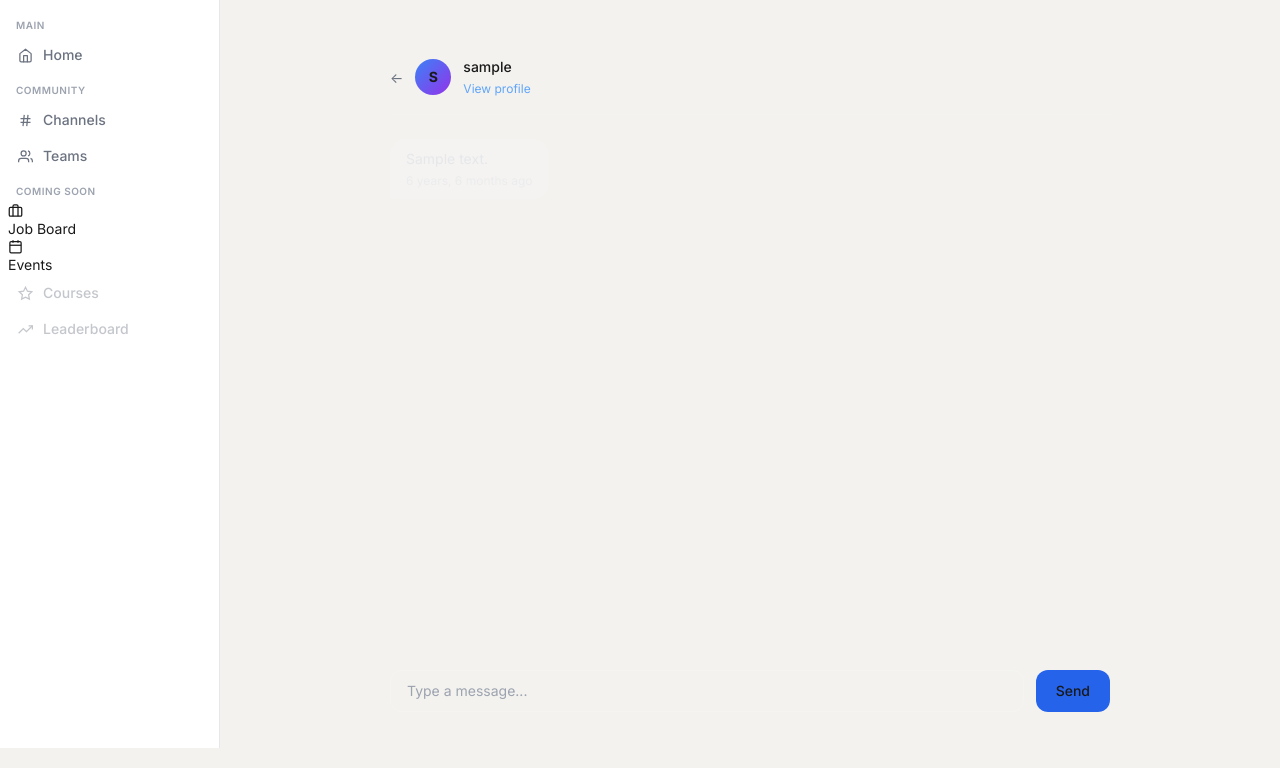
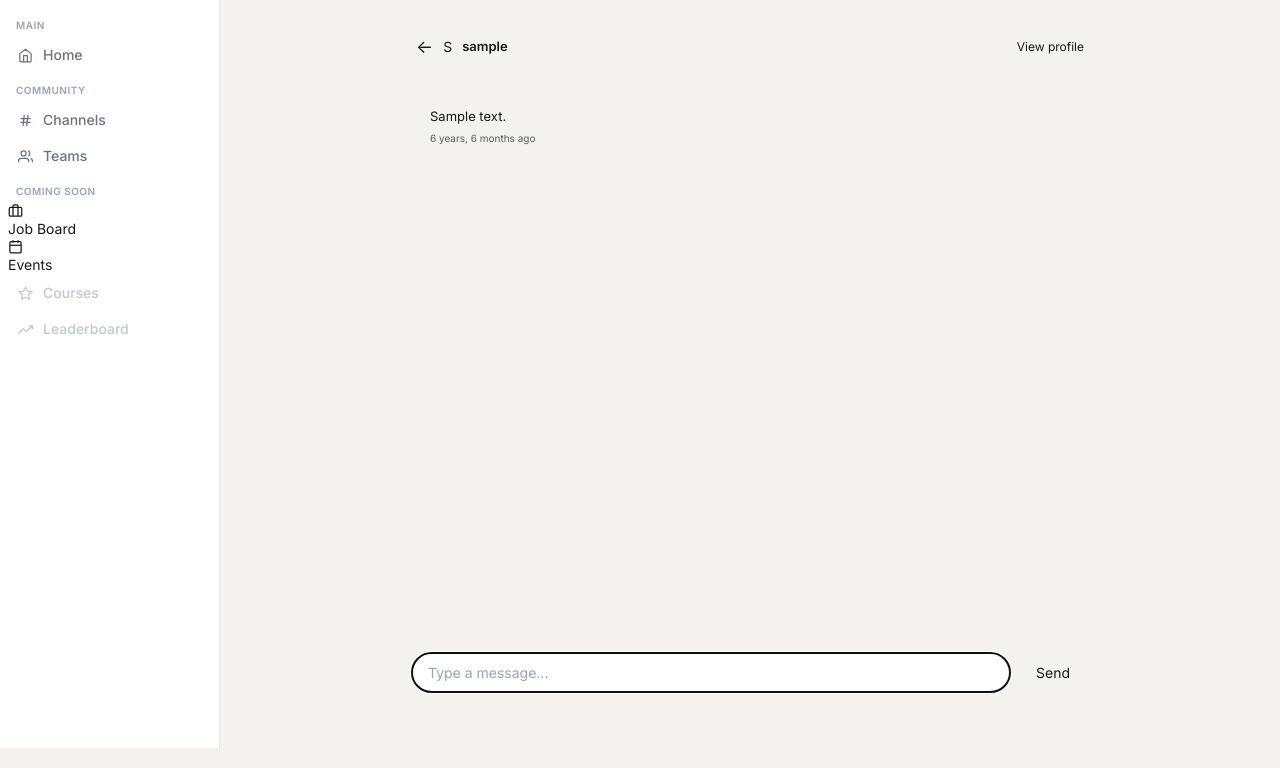
Before and after one commit to olasunkamiabdulrasheed-design/techspere, a Django app: template templates/messagings/conversation.html in a window 1280 px wide. Shown: the part 52-820 px from the top of the page. Run offline with Django 5.2, Linux system fonts and the light colour scheme; the template is opened without the code that fills it: most values are stand-ins (such as "Sample title", 1, 10 or a date in 2020); parts of the project's set-up code (start-up, migrations or seed data) failed here and were passed over; some libraries are stand-ins or nearby versions.

Commit message:
11/06, fix  issues

```diff
--- a/templates/messagings/conversation.html
+++ b/templates/messagings/conversation.html
@@ -1,42 +1,59 @@
 {% extends 'base.html' %}
+{% block title %}Chat with {{ other.username }} — TechSphere{% endblock %}
 {% block content %}
-<div class="max-w-3xl mx-auto px-6 py-8 flex flex-col" style="height: calc(100vh - 80px);">
-    <div class="flex items-center gap-3 mb-6 pb-4 border-b border-white/10">
-        <a href="{% url 'inbox' %}" class="text-gray-500 hover:text-blue-400">&larr;</a>
-        <div class="w-9 h-9 rounded-full bg-gradient-to-br from-blue-500 to-purple-600 flex items-center justify-center font-bold text-sm">
-            {{ other.username|slice:":1"|upper }}
+
+<div style="max-width: 700px; margin: 0 auto; display: flex; flex-direction: column; height: calc(100vh - 120px);">
+
+  <!-- HEADER -->
+  <div class="card" style="padding: 12px 16px; margin-bottom: 12px; display: flex; align-items: center; gap: 10px;">
+    <a href="{% url 'inbox' %}" style="color: var(--text-3); text-decoration: none; font-size: 18px; line-height: 1;" onmouseover="this.style.color='var(--accent)'" onmouseout="this.style.color='var(--text-3)'">←</a>
+    <div class="avatar avatar-sm">{{ other.username|slice:":1"|upper }}</div>
+    <div>
+      <p style="font-size: 13px; font-weight: 600; color: var(--text);">{{ other.username }}</p>
     </div>
-        <div>
-            <p class="font-medium">{{ other.username }}</p>
-            <a href="{% url 'profile' other.username %}" class="text-xs text-blue-400 hover:underline">View profile</a>
+    <a href="{% url 'profile' other.username %}" style="margin-left: auto; font-size: 12px; color: var(--accent); text-decoration: none;">View profile</a>
   </div>
-    </div>
-    <div class="flex-1 overflow-y-auto space-y-3 mb-4">
+
+  <!-- MESSAGES -->
+   <div id="messages-container" class="card" style="flex: 1; overflow-y: auto; padding: 16px; display: flex; flex-direction: column; gap: 10px; margin-bottom: 12px;">
     {% for message in chat_messages %}
-        <div class="flex {% if message.sender == user %}justify-end{% endif %}">
-            <div class="max-w-xs px-4 py-2.5 rounded-2xl text-sm
+    <div style="display: flex; {% if message.sender == user %}justify-content: flex-end;{% endif %}">
+      <div style="max-width: 65%; padding: 10px 14px; border-radius: 16px; font-size: 13px; line-height: 1.5;
         {% if message.sender == user %}
-                bg-blue-600 text-white rounded-br-sm
+        background: var(--accent); color: white; border-bottom-right-radius: 4px;
         {% else %}
-                bg-white/10 text-gray-200 rounded-bl-sm
+        background: var(--bg); color: var(--text); border: 1px solid var(--border); border-bottom-left-radius: 4px;
         {% endif %}">
-                <p>{{ message.content }}</p>
-                <p class="text-xs mt-1 opacity-60">{{ message.created_at|timesince }} ago</p>
+        <p style="margin: 0;">{{ message.content }}</p>
+        <p style="font-size: 10px; margin-top: 4px; opacity: 0.7; text-align: {% if message.sender == user %}right{% else %}left{% endif %};">{{ message.created_at|timesince }} ago</p>
       </div>
     </div>
     {% empty %}
-        <p class="text-center text-sm text-gray-500 py-8">No messages yet. Say hello!</p>
+    <div style="text-align: center; padding: 32px;">
+      <p style="font-size: 13px; color: var(--text-3);">No messages yet. Say hello! 👋</p>
+    </div>
     {% endfor %}
   </div>
-    <form method="post" class="flex gap-3">
+
+  <!-- INPUT -->
+  <div class="card" style="padding: 12px;">
+    <form method="post" style="display: flex; gap: 8px; align-items: center;">
       {% csrf_token %}
-        <input type="text" name="content" placeholder="Type a message..."
-            class="flex-1 px-4 py-2.5 rounded-xl bg-white/5 border border-white/10 text-sm text-white focus:outline-none focus:border-blue-500"
-            autocomplete="off">
-        <button type="submit"
-            class="bg-blue-600 hover:bg-blue-700 px-5 py-2.5 rounded-xl text-sm font-medium transition">
-            Send
-        </button>
+      <input type="text" name="content" id="message-input" placeholder="Type a message..." autocomplete="off"
+        class="form-input" style="flex: 1; border-radius: 20px; padding: 9px 16px;">
+      <button type="submit" class="btn btn-primary" style="border-radius: 20px; padding: 9px 18px; flex-shrink: 0;">Send</button>
     </form>
   </div>
-{% endblock %}   mhjkljkk
+
+</div>
+
+<script>
+  // Auto scroll to bottom of messages
+  const container = document.getElementById('messages-container');
+  container.scrollTop = container.scrollHeight;
+
+  // Focus input on load
+  document.getElementById('message-input').focus();
+</script>
+
+{% endblock %}
```
Lines whose indentation alone changed are shown as unchanged.
